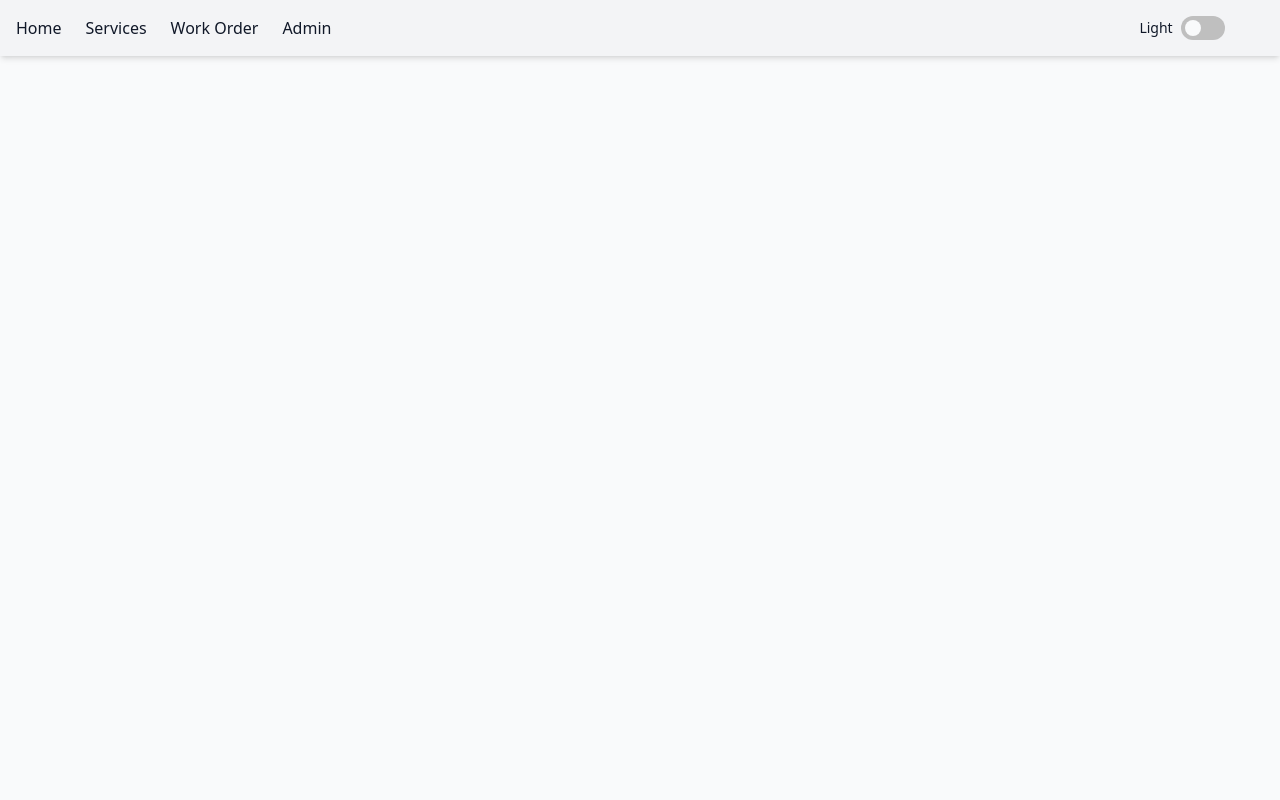
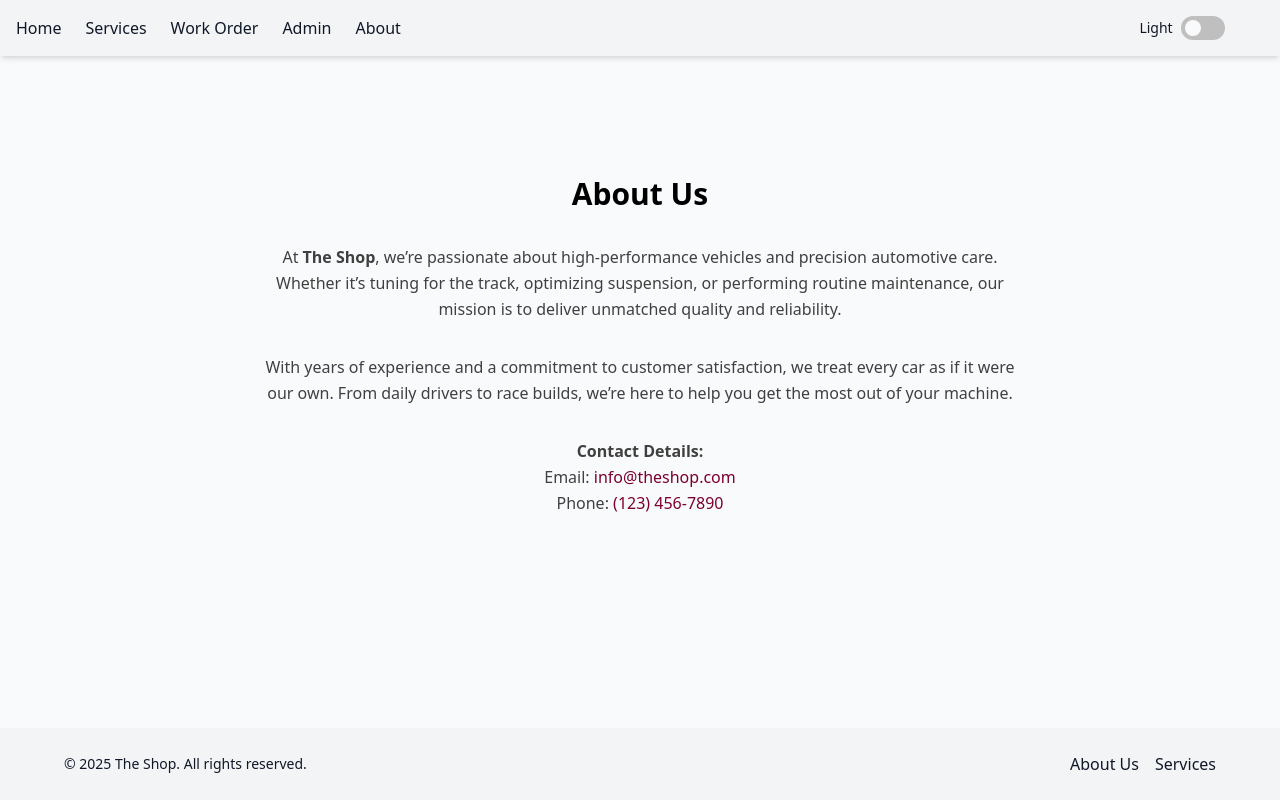
Before and after one commit to Versayce/aznext-capstone, a React (Vite) app in the folder client/: page /about in a window 1280 px wide. Built offline with nearby package versions, Linux system fonts and the light colour scheme.

Commit message:
updated styling for all pages

```diff
--- a/client/src/App.jsx
+++ b/client/src/App.jsx
@@ -1,22 +1,29 @@
 import { Routes, Route } from "react-router-dom";
 import Navbar from "./components/Navbar";
+import Footer from "./components/Footer";
 import Home from "./pages/Home";
 import Services from "./pages/Services";
 import WorkOrderForm from "./pages/WorkOrderForm";
 import AdminWorkOrders from "./pages/AdminWorkOrders";
+import About from "./pages/About";
 
 export default function App() {
   return (
-    <div className="bg-gray-50 dark:bg-slate-650 transition-colors duration-800">
+    <div className="flex flex-col min-h-screen bg-gray-50 dark:bg-slate-650 transition-colors duration-500 ease-in-out">
       <Navbar />
 
+      {/* Main content grows to fill available space */}
+      <main className="flex-1">
         <Routes>
           <Route path="/" element={<Home />} />
           <Route path="/services" element={<Services />} />
           <Route path="/work-order" element={<WorkOrderForm />} />
           <Route path="/admin" element={<AdminWorkOrders />} />
+          <Route path="/about" element={<About />} />
         </Routes>
+      </main>
 
+      <Footer />
     </div>
   );
 }
--- /dev/null
+++ b/client/src/components/Footer.jsx
@@ -0,0 +1,19 @@
+import { NavLink } from "react-router-dom";
+
+export default function Footer() {
+  return (
+    <footer className="bg-gray-100 dark:bg-slate-700 text-gray-900 dark:text-gray-100 py-6 px-4 sm:px-6 md:px-12 transition-colors ease-in-out">
+      <div className="max-w-6xl mx-auto flex flex-col sm:flex-row justify-between items-center space-y-4 sm:space-y-0">
+        <p className="text-sm">&copy; {new Date().getFullYear()} The Shop. All rights reserved.</p>
+        <div className="flex space-x-4">
+          <NavLink to="/about" className="hover:text-gray-500 dark:hover:text-gray-300">
+            About Us
+          </NavLink>
+          <NavLink to="/services" className="hover:text-gray-500 dark:hover:text-gray-300">
+            Services
+          </NavLink>
+        </div>
+      </div>
+    </footer>
+  );
+}
--- a/client/src/components/Navbar.jsx
+++ b/client/src/components/Navbar.jsx
@@ -46,6 +46,12 @@ export default function Navbar() {
         >
           Admin
         </NavLink>
+        <NavLink
+          to="/about"
+          className="hover:text-gray-500 dark:hover:text-gray-300 whitespace-nowrap"
+        >
+          About
+        </NavLink>
       </div>
 
       <div className="ml-auto flex items-center space-x-2">
--- /dev/null
+++ b/client/src/pages/About.jsx
@@ -0,0 +1,40 @@
+export default function About() {
+  return (
+    <div className="flex flex-col bg-gray-50 dark:bg-slate-650">
+
+      {/* Main content */}
+      <main className="flex flex-col items-center px-3 sm:px-6 md:px-8 lg:px-12 my-auto">
+        <div className="mt-30 max-w-3xl space-y-5 sm:space-y-8 text-center">
+          <h1 className="text-3xl font-bold dark:text-slate-100">
+            About Us
+          </h1>
+
+          <p className="text-sm sm:text-base text-slate-500 dark:text-slate-400 leading-relaxed">
+            At <span className="font-semibold">The Shop</span>, we’re passionate about
+            high-performance vehicles and precision automotive care. Whether it’s
+            tuning for the track, optimizing suspension, or performing routine
+            maintenance, our mission is to deliver unmatched quality and reliability.
+          </p>
+
+          <p className="text-sm sm:text-base text-slate-500 dark:text-slate-400 leading-relaxed">
+            With years of experience and a commitment to customer satisfaction, we
+            treat every car as if it were our own. From daily drivers to race builds,
+            we’re here to help you get the most out of your machine.
+          </p>
+
+          <div className="text-sm sm:text-base text-slate-500 dark:text-slate-400 leading-relaxed">
+            <p>
+              <span className="font-semibold">Contact Details:</span>
+            </p>
+            <p>
+              Email: <a href="mailto:info@theshop.com" className="text-rose-400 hover:underline">info@theshop.com</a>
+            </p>
+            <p>
+              Phone: <a href="tel:+1234567890" className="text-rose-400 hover:underline">(123) 456-7890</a>
+            </p>
+          </div>
+        </div>
+      </main>
+    </div>
+  );
+}
--- a/client/src/pages/AdminWorkOrders.jsx
+++ b/client/src/pages/AdminWorkOrders.jsx
@@ -31,7 +31,7 @@ export default function AdminWorkOrders() {
     return <p className="text-center mt-10">No work orders found.</p>;
 
   return (
-    <div className="bg-gray-50 dark:bg-slate-650 px-4 md:px-8 lg:px-12 pt-40">
+    <div className="bg-gray-50 dark:bg-slate-650 px-4 md:px-8 lg:px-12 py-30">
       <h1 className="text-3xl font-bold text-center text-slate-800 dark:text-slate-200 mb-10">
         Work Orders
       </h1>
--- a/client/src/pages/Home.jsx
+++ b/client/src/pages/Home.jsx
@@ -1,14 +1,16 @@
 export default function Home() {
   return (
     <div className="bg-gray-50 dark:bg-slate-650">
-      <div className="w-full h-40 sm:h-48 md:h-96 bg-slate-900 dark:bg-slate-700 shadow-md"></div>
+      {/* Hero image */}
+      <div className="w-full h-40 sm:h-48 md:h-96 shadow-md bg-[url(../src/assets/WRXS4.jpg)] bg-cover bg-center"></div>
 
-      <div className="px-3 sm:px-6 md:px-8 lg:px-12 py-6 sm:py-10 max-w-3xl mx-auto space-y-5 sm:space-y-8 text-center">
+      {/* Content */}
+      <div className="px-3 mt-10 sm:px-6 md:px-8 lg:px-12 py-6 sm:py-10 max-w-3xl mx-auto space-y-5 sm:space-y-8 text-center">
         <h1 className="text-2xl sm:text-3xl md:text-5xl font-extrabold text-slate-500 dark:text-slate-100">
           Welcome to The Shop
         </h1>
 
-        <p className="text-sm sm:text-base sm:text-lg text-slate-500 dark:text-slate-400">
+        <p className="text-sm sm:text-base text-slate-500 dark:text-slate-400">
           Professional car services including tuning, oil changes, track inspection,
           alignments, suspension setups, and more.
         </p>
--- a/client/src/pages/Services.jsx
+++ b/client/src/pages/Services.jsx
@@ -30,9 +30,9 @@ export default function Services() {
   };
 
   return (
-    <div className="bg-gray-50 dark:bg-slate-650 px-4 md:px-8 lg:px-10 py-10 2xl:px-60">
-      <h1 className="text-3xl font-bold mb-10 mt-30 text-center dark:text-slate-100">
-        Explore Our Services
+    <div className="bg-gray-50 dark:bg-slate-650 px-4 md:px-8 lg:px-10 py-10 2xl:px-50">
+      <h1 className="text-3xl font-bold mb-10 mt-20 text-center dark:text-slate-100">
+        Services
       </h1>
       <p className="text-center text-slate-600 dark:text-slate-400 max-w-2xl mx-auto mb-10">
         Our shop specializes in a variety of car services to keep your vehicle in top condition. All prices are subject to change based on labor and parts. Prices shown are low-end estimates.
@@ -46,7 +46,7 @@ export default function Services() {
       )}
 
       {status === "succeeded" && (
-        <div className="grid gap-6 mt-25 md:gap-8 lg:gap-14 grid-cols-1 sm:grid-cols-2 md:grid-cols-3 lg:grid-cols-4">
+        <div className="grid gap-6 mt-6 md:gap-8 lg:gap-14 grid-cols-1 sm:grid-cols-2 md:grid-cols-3 lg:grid-cols-4">
           {services.map((service) => {
             const added = isInWorkOrder(service.id);
             const isAnimating = clickedId === service.id;
--- a/client/src/pages/WorkOrderForm.jsx
+++ b/client/src/pages/WorkOrderForm.jsx
@@ -42,7 +42,7 @@ export default function WorkOrderForm() {
   );
 
   return (
-    <div className="bg-gray-50 dark:bg-slate-650 px-4 md:px-8 lg:px-12 pt-40">
+    <div className="bg-gray-50 dark:bg-slate-650 px-4 md:px-8 lg:px-12 mt-30">
       <h1 className="text-3xl font-bold text-center text-slate-800 dark:text-slate-100 mb-10">
         Submit a Work Order
       </h1>
```
Also changed, not shown: 1 other file (tests, documents, lock files or other folders).
